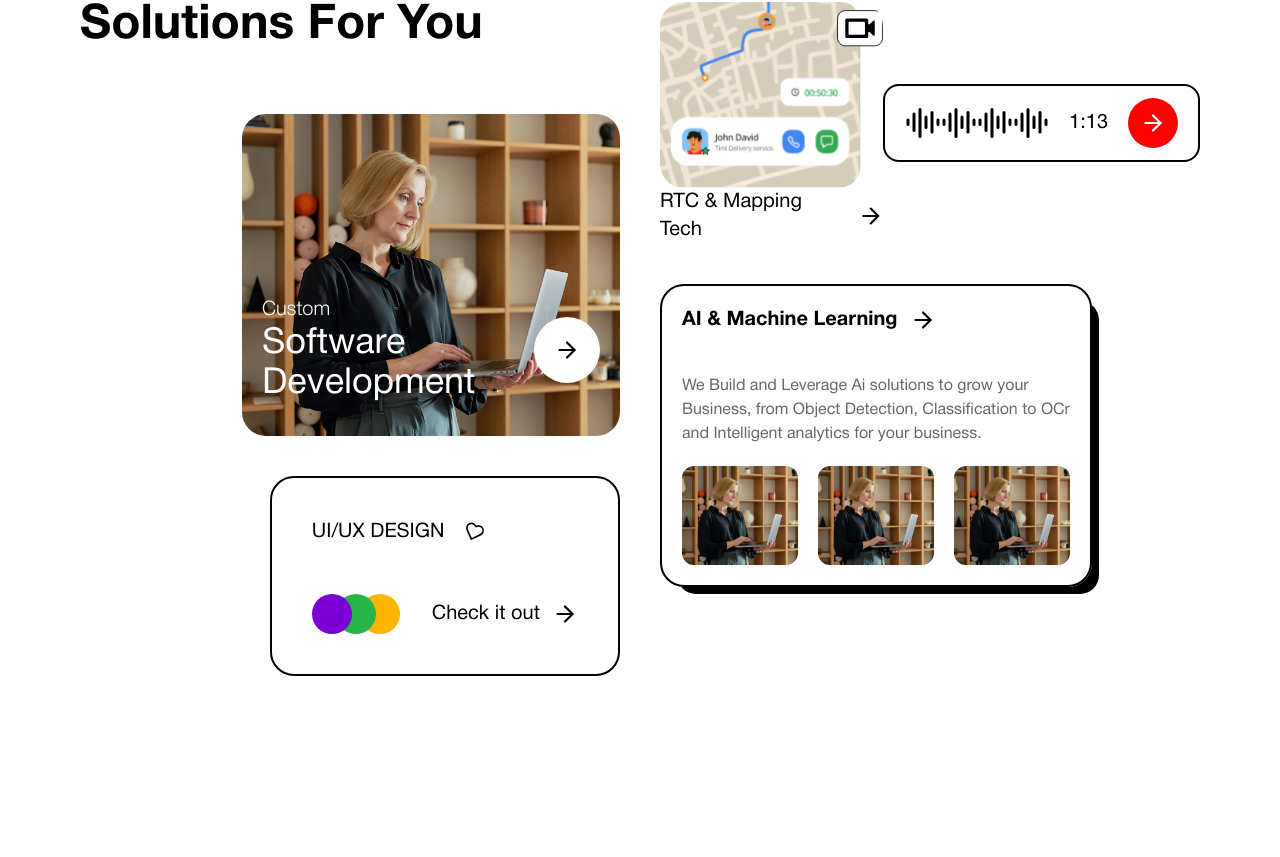
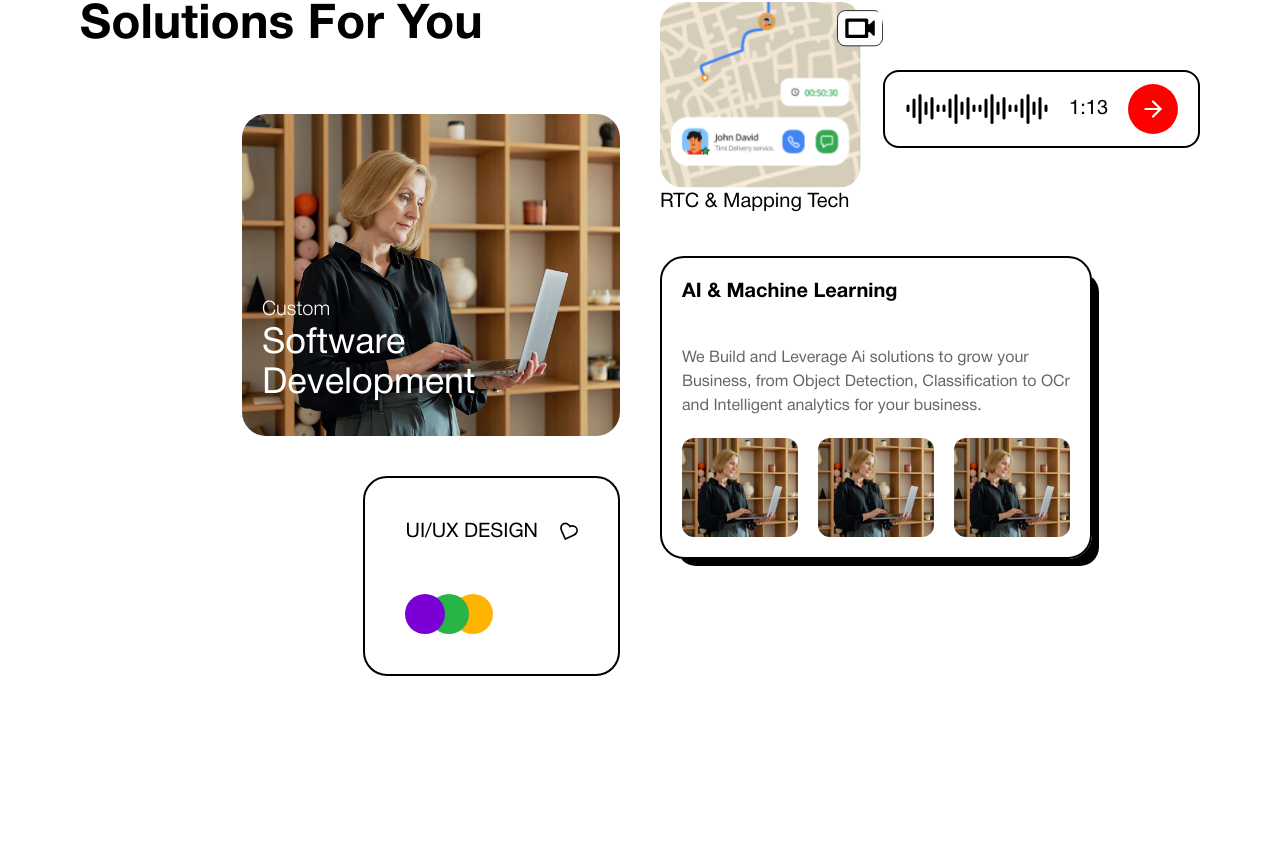
Before and after one commit to timiwhosa/inmotion, a Next.js app: page / in a window 1280 px wide. Shown: the part 763-1620 px from the top of the page. Built offline with nearby package versions, Linux system fonts and the light colour scheme.

Commit message:
removed incomplete links so as to look professional, will update them back later

```diff
--- a/app/page.js
+++ b/app/page.js
@@ -39,31 +39,34 @@ export default function Home() {
             <Image
               alt="inmotion logo mark"
               src="/img/icon.svg"
-              width={50}
-              height={50}
+              width={5000}
+              height={5000}
               className="object-contain w-auto h-auto md:h-[140px]"
             />
 
             <Image
               alt="inmotion word mark"
               src="/img/inmotion.svg"
-              width={50}
-              height={50}
+              width={5000}
+              height={5000}
               className="object-contain w-auto h-auto md:h-[120px]"
             />
             <p className="w-max text-3xl md:text-6xl">Technologies</p>
-            <button className="bg-primary rounded-full px-10 py-5 flex items-center gap-4 w-max mt-5">
+            <a
+              href="https://wa.me/2347078065016"
+              className="bg-primary rounded-full px-10 py-5 flex items-center gap-4 w-max mt-5 "
+            >
               Lets get Talking Solutions <Phone size={20} />
-            </button>
+            </a>
           </div>
           <div className="flex flex-col md:flex-row justify-center items-center gap-5 md:gap-20 mt-20 font-thin">
             <Link
-              href="#"
+              href="https://wa.me/2347078065016"
               className="flex underline text-xl items-center gap-2 hover:text-primary"
             >
               <Phone size={20} /> Contact
             </Link>
-            <Link
+            {/* <Link
               href="#"
               className="flex underline text-xl items-center gap-2"
             >
@@ -80,11 +83,11 @@ export default function Home() {
               className="flex underline text-xl items-center gap-2 hover:text-[#28B446]"
             >
               <MapPin size={20} /> Our Locations
-            </Link>
+            </Link> */}
           </div>
         </div>
         <Image
-          alt="inmotion word mark"
+          alt="inmotion stripes"
           src="/img/inmotionstripes.svg"
           width={50}
           height={50}
--- a/components/general/callUsbtn.js
+++ b/components/general/callUsbtn.js
@@ -3,7 +3,10 @@ import React from "react";
 const ContactButton = () => {
   return (
     <div className="inline-flex items-center border rounded-full w-max pl-5 gap-5">
-      <span className="text-black text-base font-family-helvetica-neue">Need Software Solutions?</span>
+      <span className="text-black text-base font-family-helvetica-neue">
+        Need Software Solutions?
+      </span>
+      <a href="https://wa.me/2347078065016">
         <div className="bg-primary rounded-full p-5 flex items-center justify-center">
           <svg
             width="18"
@@ -18,6 +21,7 @@ const ContactButton = () => {
             />
           </svg>
         </div>
+      </a>
     </div>
   );
 };
--- a/components/home/services.js
+++ b/components/home/services.js
@@ -23,9 +23,9 @@ const Services = () => {
               <span className="text-xl block font-thin">Custom</span>
               Software Development
             </div>
-            <div className="w-max rounded-full p-5 bg-white font-bold">
+            {/* <div className="w-max rounded-full p-5 bg-white font-bold">
               <ArrowRight size={26} />
-            </div>
+            </div> */}
           </div>
         </div>
       </div>
@@ -40,8 +40,8 @@ const Services = () => {
             <span className="block w-[40px] h-[40px] rounded-full bg-[#ffb400] z-10 relative -left-8"></span>
           </div>
           <div className="flex items-center gap-3 text-xl">
-            <Link href="#">Check it out</Link>
-            <ArrowRight size={26} />
+            {/* <Link href="#">Check it out</Link> */}
+            {/* <ArrowRight size={26} /> */}
           </div>
         </div>
       </div>
@@ -56,8 +56,10 @@ const Services = () => {
               className="rounded-3xl"
             />
             <div className="flex items-center gap-3 text-xl">
-              <Link href="#">RTC & Mapping Tech</Link>
-              <ArrowRight size={26} />
+              {/* <Link href="#"> */}
+              RTC & Mapping Tech
+              {/* </Link> */}
+              {/* <ArrowRight size={26} /> */}
             </div>
           </div>
           <div className="flex justify-end flex-wrap md:flex-nowrap items-center border-2 rounded-2xl py-3 px-5 w-max h-max gap-5 text-xl">
@@ -80,7 +82,7 @@ const Services = () => {
         <div className="w-full border-2 rounded-3xl p-5 md:max-w-[80%] flex flex-col gap-10 shadow-[12px_12px_0px_-5px_rgba(0,0,0,1)]">
           <p className="font-bold text-base md:text-xl flex items-center gap-3">
             AI & Machine Learning
-            <ArrowRight size={26} />
+            {/* <ArrowRight size={26} /> */}
           </p>
           <div className="w-full flex flex-col gap-5">
             <p className="opacity-60 text-base ">
```
Lines whose indentation alone changed are shown as unchanged.
